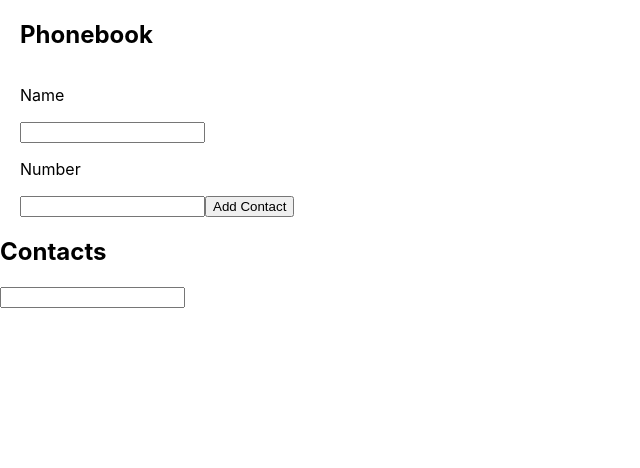
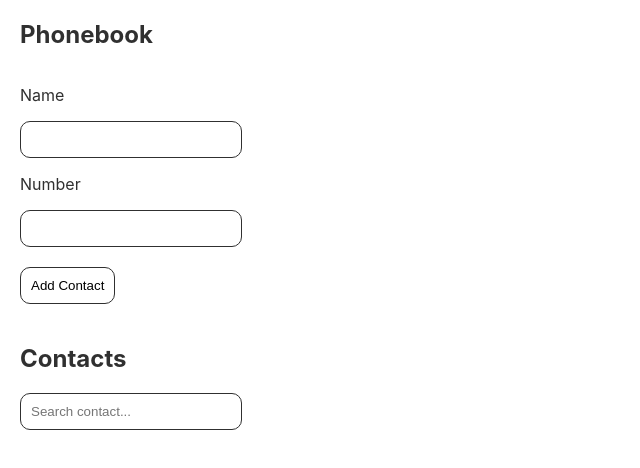
Before and after one commit to Aztek2008/goit-react-hw-02-phonebook, a React (Create React App) app: page / in a window 1280 px wide. Shown: the top 468 px of the page, without its empty margins (0-640 px from the left). Built offline with nearby package versions, Linux system fonts and the light colour scheme.

Commit message:
Add Components Section, ContactForm

```diff
--- a/src/App.jsx
+++ /dev/null
@@ -1,111 +0,0 @@
-import React, { Component } from "react";
-import Section from "./components/Section/Section";
-import { v4 as uuidv4 } from "uuid";
-
-class App extends Component {
-  state = {
-    contacts: [],
-    filter: "",
-    name: "",
-    number: "",
-  };
-
-  addContact = (e) => {
-    e.preventDefault();
-    const contact = {
-      id: uuidv4(),
-      name: this.state.name,
-      number: this.state.number,
-    };
-
-    this.setState((prevState) => {
-      const existedContacts = prevState.contacts.map((cont) => cont.name);
-      const newName = contact.name;
-
-      return {
-        contacts: !existedContacts.includes(newName)
-          ? [...prevState.contacts, contact]
-          : prevState.contacts,
-      };
-    });
-  };
-
-  handleChange = (e) => {
-    const { name, value } = e.target;
-    this.setState({
-      [name]: value,
-    });
-  };
-
-  changeFilter = (e) => {
-    const { name, value } = e;
-    this.setState({
-      [name]: value,
-    });
-  };
-
-  // getVisibleContacts = () => {
-  //   const { contacts, filter } = this.state;
-
-  //   return (
-  //     this.state.contacts.length > 0 &&
-  //     contacts.filter((contact) =>
-  //       contact.name.toLowerCase().includes(filter.toLowerCase())
-  //     )
-  //   );
-  // };
-
-  //   Достаточно выделить четыре компонента: форма добавления контактов, список контактов, элемент списка контактов и фильтр поиска.
-
-  // <div>
-  //   <h1>Phonebook</h1>
-  //   <ContactForm ... />
-
-  //   <h2>Contacts</h2>
-  //   <Filter ... />
-  //   <ContactList ... />
-  // </div>
-
-  render() {
-    return (
-      <div>
-        <Section
-          appState={this.state}
-          title="Phonebook"
-          onAddContact={this.addContact}
-          onHandleChange={this.handleChange}
-        />
-
-        <section>
-          <h2>Contacts</h2>
-
-          <label>
-            <input
-              type="text"
-              name="filter"
-              value={this.state.filter}
-              onChange={(e) => this.changeFilter(e.target)}
-            />
-          </label>
-
-          <ul>
-            {/* {visibleTasks.length > 0 &&
-              visibleTasks.map((contact) => (
-                <li key={contact.id}>
-                  {contact.name}: {contact.number}
-                </li>
-              ))} */}
-            {this.state.contacts.length > 0 &&
-              this.state.contacts.map((contact) => (
-                <li key={contact.id}>
-                  {contact.name}: {contact.number}
-                </li>
-              ))}
-          </ul>
-        </section>
-      </div>
-    );
-  }
-}
-
-export default App;
--- /dev/null
+++ b/src/components/App.jsx
@@ -0,0 +1,89 @@
+import React, { Component } from "react";
+import Section from "./Section/Section";
+import ContactForm from "./ContactForm/ContactForm";
+import Filter from "./Filter";
+import ContactList from "./ContactList/ContactList";
+import { v4 as uuidv4 } from "uuid";
+
+class App extends Component {
+  state = {
+    contacts: [
+      { id: "id-1", name: "Rosie Simpson", number: "459-12-56" },
+      { id: "id-2", name: "Hermione Kline", number: "443-89-12" },
+      { id: "id-3", name: "Eden Clements", number: "645-17-79" },
+      { id: "id-4", name: "Annie Copeland", number: "227-91-26" },
+    ],
+    filter: "",
+    name: "",
+    number: "",
+  };
+
+  addContact = (e) => {
+    e.preventDefault();
+    const contact = {
+      id: uuidv4(),
+      name: this.state.name,
+      number: this.state.number,
+    };
+
+    this.setState((prevState) => {
+      const existedContacts = prevState.contacts.map((cont) => cont.name);
+      const newName = contact.name;
+
+      return {
+        contacts: !existedContacts.includes(newName)
+          ? [...prevState.contacts, contact]
+          : prevState.contacts,
+      };
+    });
+  };
+
+  handleChange = (e) => {
+    const { name, value } = e.target;
+    this.setState({
+      [name]: value,
+    });
+  };
+
+  changeFilter = (e) => {
+    const { name, value } = e;
+    this.setState({
+      [name]: value,
+    });
+  };
+
+  getVisibleContacts = () => {
+    const { contacts, filter } = this.state;
+
+    return (
+      this.state.contacts.length > 0 &&
+      contacts.filter((contact) =>
+        contact.name.toLowerCase().includes(filter.toLowerCase())
+      )
+    );
+  };
+
+  render() {
+    return (
+      <div>
+        <Section title="Phonebook">
+          <ContactForm
+            state={this.state}
+            onAddContact={this.addContact}
+            onHandleChange={this.handleChange}
+          />
+        </Section>
+
+        <Section title="Contacts">
+          <Filter onChangeFilter={this.changeFilter} state={this.state} />
+          <ContactList
+            onVisibleTasks={this.getVisibleContacts}
+            state={this.state}
+          />
+        </Section>
+      </div>
+    );
+  }
+}
+
+export default App;
--- a/src/components/ContactForm/ContactForm.jsx
+++ b/src/components/ContactForm/ContactForm.jsx
@@ -1,19 +1,15 @@
 import React from "react";
 import styles from "./ContactForm.module.css";
 
-export default function ContactForm({
-  state,
-  onCreateContact,
-  onCreateChange,
-}) {
+export default function ContactForm({ state, onAddContact, onHandleChange }) {
   return (
-    <form onSubmit={onCreateContact}>
+    <form className={styles.ContactForm} onSubmit={onAddContact}>
       <label>
         <p>Name</p>
         <input
           type="text"
           value={state.name}
-          onChange={onCreateChange}
+          onChange={onHandleChange}
           name="name"
         />
       </label>
@@ -24,11 +20,13 @@ export default function ContactForm({
           type="tel"
           name="number"
           value={state.number}
-          onChange={onCreateChange}
+          onChange={onHandleChange}
         />
       </label>
 
-      <button type="submit">Add Contact</button>
+      <button className={styles.ContactFormButton} type="submit">
+        Add Contact
+      </button>
     </form>
   );
 }
--- a/src/components/ContactForm/ContactForm.module.css
+++ b/src/components/ContactForm/ContactForm.module.css
@@ -0,0 +1,28 @@
+.ContactForm {
+  display: flex;
+  flex-direction: column;
+  align-items: flex-start;
+  justify-content: space-around;
+}
+
+.ContactFormButton {
+  margin: 20px 0;
+  background-color: #fff;
+  border-radius: 10px;
+  padding: 10px;
+  border: 1px solid #303030;
+  outline: none;
+}
+
+.ContactFormButton:hover {
+  background-color: #303030;
+  color: #fff;
+}
+
+input {
+  border-radius: 10px;
+  padding: 10px;
+  border: 1px solid #303030;
+  width: 200px;
+  outline: none;
+}
--- a/src/components/ContactList/ContactList.jsx
+++ b/src/components/ContactList/ContactList.jsx
@@ -0,0 +1,20 @@
+import React from "react";
+
+export default function ContactList({ state, onVisibleTasks }) {
+  return (
+    <ul>
+      {onVisibleTasks.length > 0 &&
+        onVisibleTasks.map((contact) => (
+          <li key={contact.id}>
+            {contact.name}: {contact.number}
+          </li>
+        ))}
+      {/* {state.contacts.length > 0 &&
+        state.contacts.map((contact) => (
+          <li key={contact.id}>
+            {contact.name}: {contact.number}
+          </li>
+        ))} */}
+    </ul>
+  );
+}
--- a/src/components/Filter.jsx
+++ b/src/components/Filter.jsx
@@ -0,0 +1,15 @@
+import React from "react";
+
+export default function Filter({ state, onChangeFilter }) {
+  return (
+    <label>
+      <input
+        type="text"
+        name="filter"
+        value={state.filter}
+        onChange={(e) => onChangeFilter(e.target)}
+        placeholder="Search contact..."
+      />
+    </label>
+  );
+}
--- a/src/components/Section/Section.jsx
+++ b/src/components/Section/Section.jsx
@@ -1,21 +1,11 @@
 import React from "react";
-import ContactForm from "../ContactForm/ContactForm";
 import styles from "./Section.module.css";
 
-export default function Section({
-  appState,
-  title,
-  onAddContact,
-  onHandleChange,
-}) {
+export default function Section({ title, children }) {
   return (
-    <section className={styles.Section}>
+    <div className={styles.Section}>
       <h2>{title}</h2>
-      <ContactForm
-        state={appState}
-        onCreateContact={onAddContact}
-        onCreateChange={onHandleChange}
-      />
-    </section>
+      {children}
+    </div>
   );
 }
--- a/src/index.css
+++ b/src/index.css
@@ -1,8 +1,9 @@
 body {
   margin: 0;
-  font-family: -apple-system, BlinkMacSystemFont, 'Segoe UI', 'Roboto', 'Oxygen',
-    'Ubuntu', 'Cantarell', 'Fira Sans', 'Droid Sans', 'Helvetica Neue',
+  font-family: -apple-system, BlinkMacSystemFont, "Segoe UI", "Roboto", "Oxygen",
+    "Ubuntu", "Cantarell", "Fira Sans", "Droid Sans", "Helvetica Neue",
     sans-serif;
   -webkit-font-smoothing: antialiased;
   -moz-osx-font-smoothing: grayscale;
+  color: #303030;
 }
--- a/src/index.js
+++ b/src/index.js
@@ -1,7 +1,7 @@
 import React from "react";
 import ReactDOM from "react-dom";
 import "./index.css";
-import App from "./App";
+import App from "./components/App";
 
 ReactDOM.render(
   <React.StrictMode>
```
